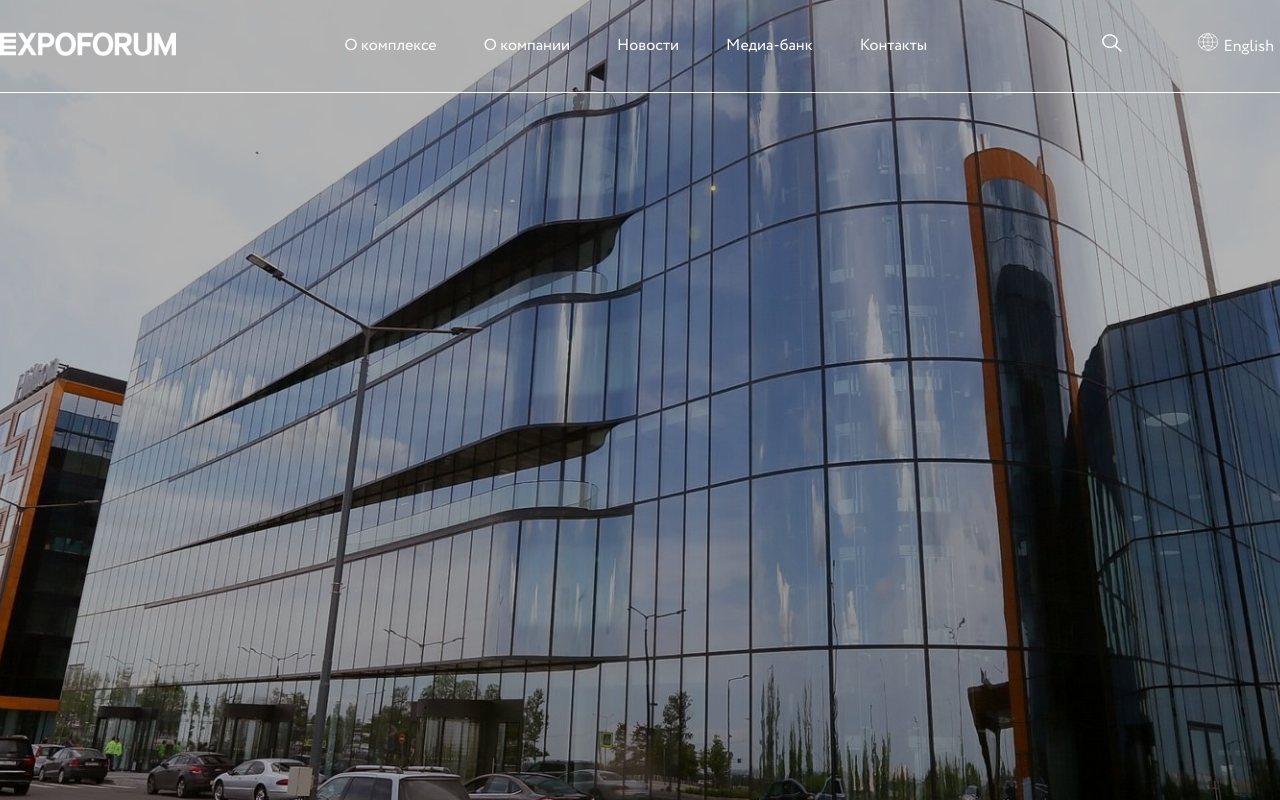
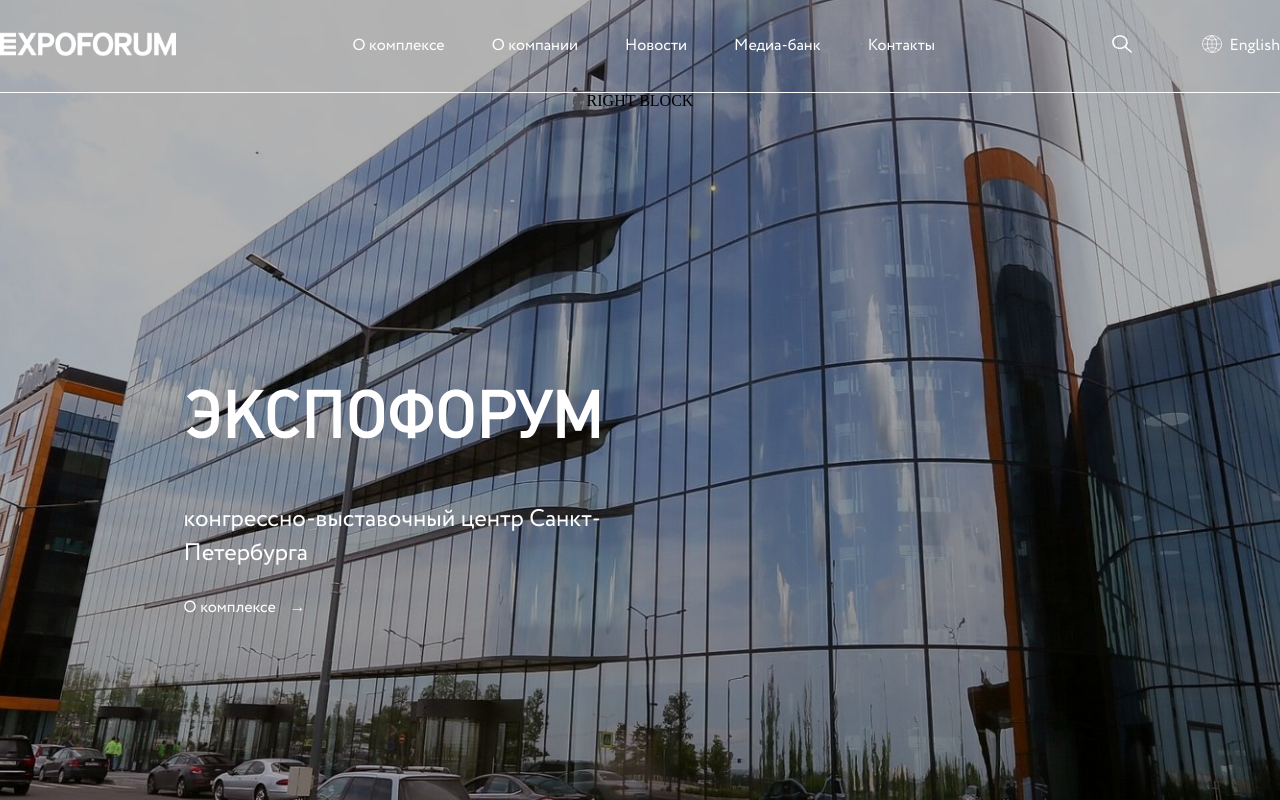
Before and after one commit to Mokkento12/expoforum, a React (Vite) app: page / in a window 1280 px wide. Built offline with nearby package versions, Linux system fonts and the light colour scheme.

Commit message:
Добавлен блок Left

```diff
--- a/src/App.css
+++ b/src/App.css
@@ -19,7 +19,7 @@
   font-style: normal;
 }
 
-body {
+* {
   margin: 0;
   padding: 0;
   box-sizing: border-box;
--- a/src/components/Header/Header.module.scss
+++ b/src/components/Header/Header.module.scss
@@ -58,6 +58,11 @@
   background-color: transparent;
   border: none;
 }
+.language {
+  display: flex;
+  align-items: start;
+  gap: 8px;
+}
 
 .languageButton {
   background-color: transparent;
--- /dev/null
+++ b/src/components/Hero/Hero.module.scss
@@ -0,0 +1,50 @@
+.hero {
+  display: flex;
+  align-items: center;
+  justify-content: center;
+}
+.heroWrapper {
+  position: relative;
+  display: flex;
+  gap: 37px;
+}
+.leftBlock {
+  position: absolute;
+  left: -403px;
+  top: 274px;
+}
+.heroTitle {
+  color: rgb(255, 255, 255);
+  font-family: Plumb;
+  font-size: 64px;
+  font-weight: 700;
+  line-height: 160%;
+  text-align: left;
+  text-transform: uppercase;
+  margin-bottom: 35px;
+}
+.heroDesc {
+  width: 533px;
+  height: 68px;
+  color: rgb(255, 255, 255);
+  font-family: Circe;
+  font-size: 24px;
+  font-weight: 400;
+  line-height: 140%;
+  text-align: left;
+  margin-bottom: 25px;
+}
+.heroLink {
+  color: rgb(255, 255, 255);
+  font-family: Circe;
+  font-size: 16px;
+  font-weight: 400;
+  line-height: 135%;
+  text-align: left;
+  text-decoration: none;
+}
+.arrow {
+  margin-left: 10px;
+}
+.rightBlock {
+}
--- /dev/null
+++ b/src/components/Hero/Hero.tsx
@@ -0,0 +1,22 @@
+import styles from "./Hero.module.scss";
+
+const Hero = () => {
+  return (
+    <section className={styles.hero}>
+      <div className={styles.heroWrapper}>
+        <div className={styles.leftBlock}>
+          <h2 className={styles.heroTitle}>ЭКСПОФОРУМ</h2>
+          <p className={styles.heroDesc}>
+            конгрессно-выставочный центр Санкт-Петербурга
+          </p>
+          <a href="/" className={styles.heroLink}>
+            О комплексе <span className={styles.arrow}>→</span>
+          </a>
+        </div>
+        <div className={styles.rightBlock}>RIGHT BLOCK</div>
+      </div>
+    </section>
+  );
+};
+
+export default Hero;
--- a/src/components/HeroContainer/HeroContainer.module.scss
+++ b/src/components/HeroContainer/HeroContainer.module.scss
@@ -1,7 +1,7 @@
 .heroContainer {
   background-image: url("../../../public/img/bgc.png");
-  background-size: cover; // Растягиваем картинку на весь контейнер
-  background-position: center; // Центрируем картинку
-  background-repeat: no-repeat; // Запрещаем повторение фона
-  min-height: 100vh;
+  background-size: cover;
+  background-position: center;
+  background-repeat: no-repeat;
+  min-height: 800px;
 }
--- a/src/components/HeroContainer/HeroContainer.tsx
+++ b/src/components/HeroContainer/HeroContainer.tsx
@@ -1,10 +1,12 @@
 import Header from "../Header/Header";
+import Hero from "../Hero/Hero";
 import styles from "./HeroContainer.module.scss";
 
 const HeroContainer = () => {
   return (
     <div className={styles.heroContainer}>
       <Header title="expoforum" />
+      <Hero />
     </div>
   );
 };
```
